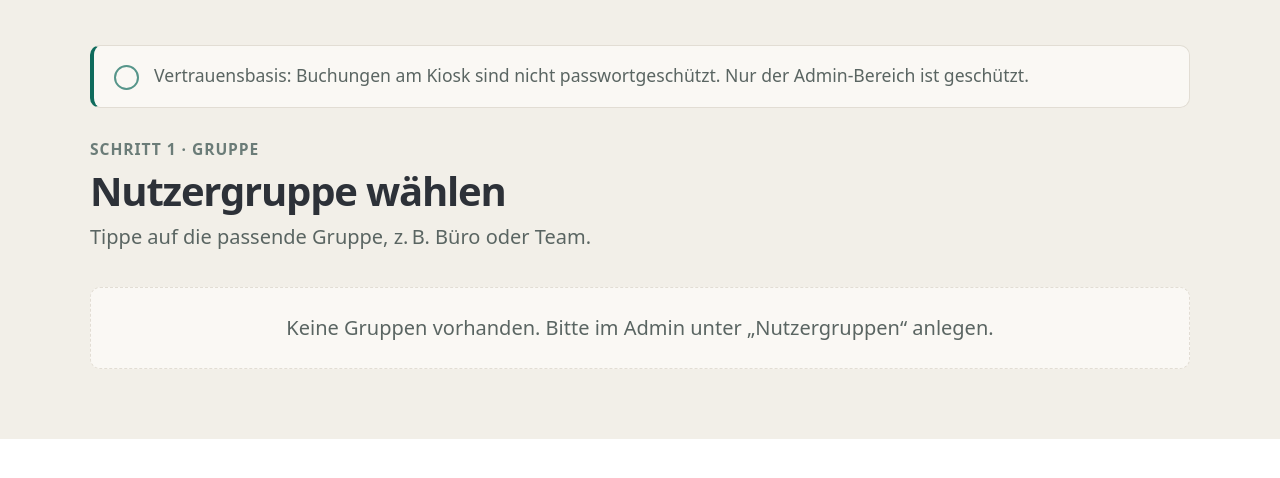
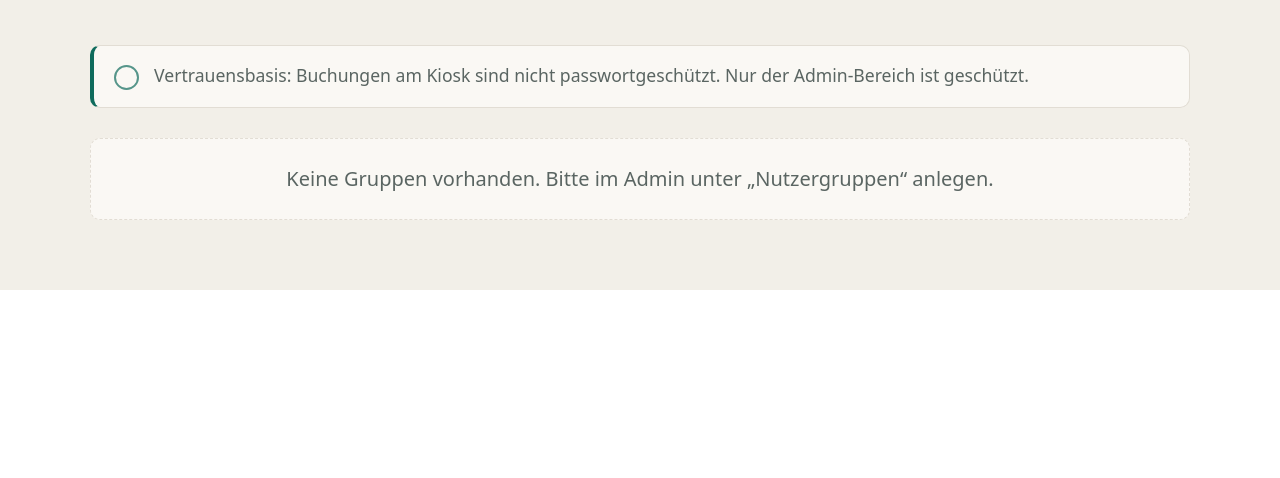
Before and after one commit to chrishaef/termux-kasse, a FastAPI app: page / in a window 1280 px wide. Shown: the part 118-596 px from the top of the page. Run offline with FastAPI, Linux system fonts and the light colour scheme.

Commit message:
Kiosk start: remove group headline and lead text
Made-with: Cursor

```diff
--- a/app/routers/kiosk.py
+++ b/app/routers/kiosk.py
@@ -17,7 +17,7 @@ def kiosk_home(request: Request) -> HTMLResponse:
     return TEMPLATES.TemplateResponse(
         request,
         "kiosk/groups.html",
-        {"groups": groups, "title": "Nutzergruppe wählen"},
+        {"groups": groups, "title": "Kiosk"},
     )
 
 
--- a/app/templates/kiosk/groups.html
+++ b/app/templates/kiosk/groups.html
@@ -1,10 +1,5 @@
 {% extends "base.html" %}
 {% block content %}
-<header class="page-head">
-  <p class="page-head__eyebrow">Schritt 1 · Gruppe</p>
-  <h1 class="page-head__title">Nutzergruppe wählen</h1>
-  <p class="page-head__lead">Tippe auf die passende Gruppe, z. B. Büro oder Team.</p>
-</header>
 {% if groups %}
 <div class="k-tiles">
   {% for g in groups %}
```
Also changed, not shown: tests/test_app.py (+1 -1 lines).
